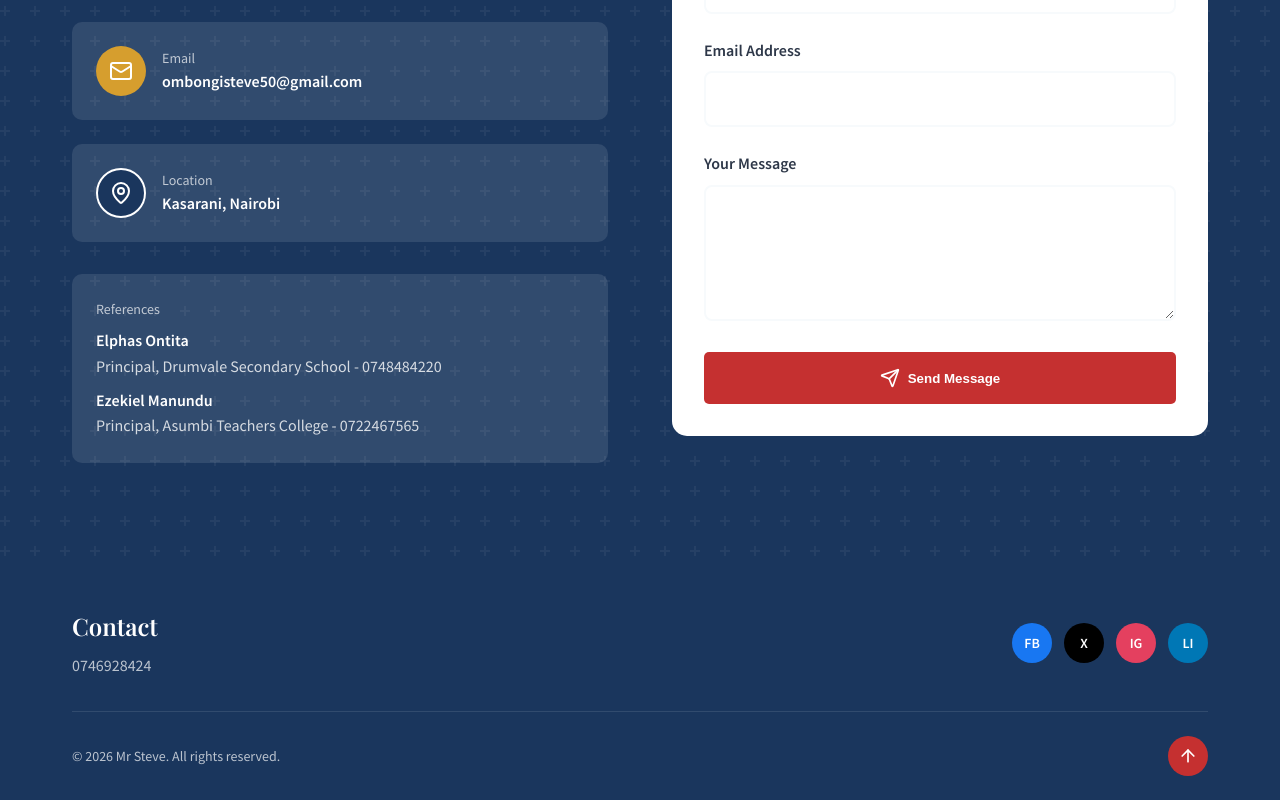
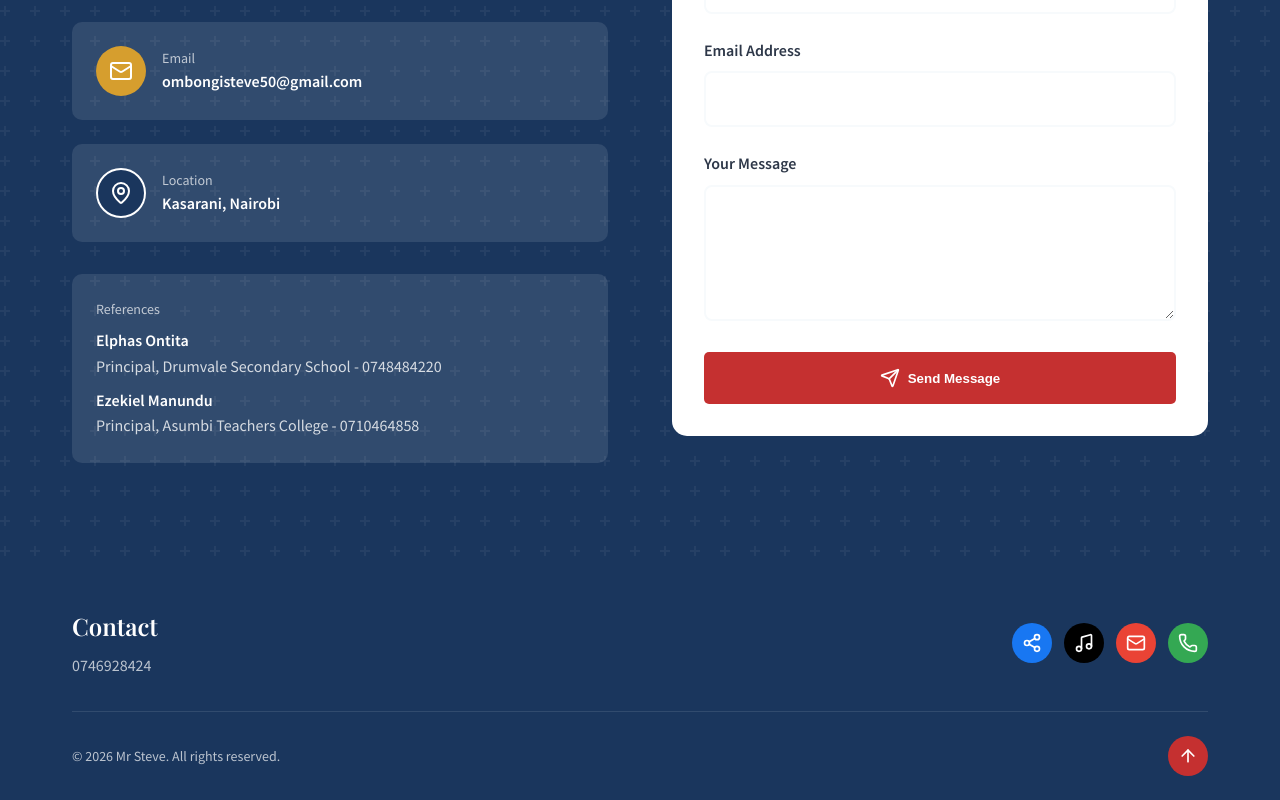
Before and after one commit to jared-solutions/mr-steve, a React (Vite) app: page / in a window 1280 px wide. Shown: the part 6295-7095 px from the top of the page. Built offline with nearby package versions, Linux system fonts and the light colour scheme.

Commit message:
Add Facebook and TikTok to footer social icons, remove Heart

```diff
--- a/src/components/Contact.jsx
+++ b/src/components/Contact.jsx
@@ -149,7 +149,7 @@ export default function Contact() {
               <p style={{ color: 'white', fontWeight: 600 }}>Elphas Ontita</p>
               <p style={{ color: 'rgba(255,255,255,0.8)' }}>Principal, Drumvale Secondary School - 0748484220</p>
               <p style={{ color: 'white', fontWeight: 600, marginTop: '0.5rem' }}>Ezekiel Manundu</p>
-              <p style={{ color: 'rgba(255,255,255,0.8)' }}>Principal, Asumbi Teachers College - 0722467565</p>
+              <p style={{ color: 'rgba(255,255,255,0.8)' }}>Principal, Asumbi Teachers College - 0710464858</p>
             </div>
           </motion.div>
 
--- a/src/components/Footer.jsx
+++ b/src/components/Footer.jsx
@@ -1,4 +1,4 @@
-import { ArrowUp } from 'lucide-react';
+import { ArrowUp, Share2, Music, Mail, Phone } from 'lucide-react';
 
 export default function Footer() {
   const scrollToTop = () => {
@@ -31,18 +31,18 @@ export default function Footer() {
 
           <div style={{ display: 'flex', gap: '0.75rem' }}>
             {[
-              { label: 'FB', color: '#1877F2', href: 'https://www.facebook.com' },
-              { label: 'X', color: '#000000', href: 'https://www.x.com' },
-              { label: 'IG', color: '#E4405F', href: 'https://www.instagram.com' },
-              { label: 'LI', color: '#0077B5', href: 'https://www.linkedin.com' },
+              { Icon: Share2, title: 'Facebook', color: '#1877F2', href: 'https://www.facebook.com' },
+              { Icon: Music, title: 'TikTok', color: '#000000', href: 'https://www.tiktok.com' },
+              { Icon: Mail, title: 'Email', color: '#EA4335', href: 'mailto:contact@example.com' },
+              { Icon: Phone, title: 'Call', color: '#34A853', href: 'tel:0746928424' },
             ].map((social) => (
               <a
-                key={social.label}
+                key={social.title}
                 href={social.href}
                 target="_blank"
                 rel="noreferrer"
-                aria-label={social.label}
-                title={social.label}
+                aria-label={social.title}
+                title={social.title}
                 style={{
                   width: '40px',
                   height: '40px',
@@ -53,11 +53,9 @@ export default function Footer() {
                   justifyContent: 'center',
                   color: 'white',
                   textDecoration: 'none',
-                  fontSize: '14px',
-                  fontWeight: 600,
                 }}
               >
-                {social.label}
+                <social.Icon size={20} />
               </a>
             ))}
           </div>
```
